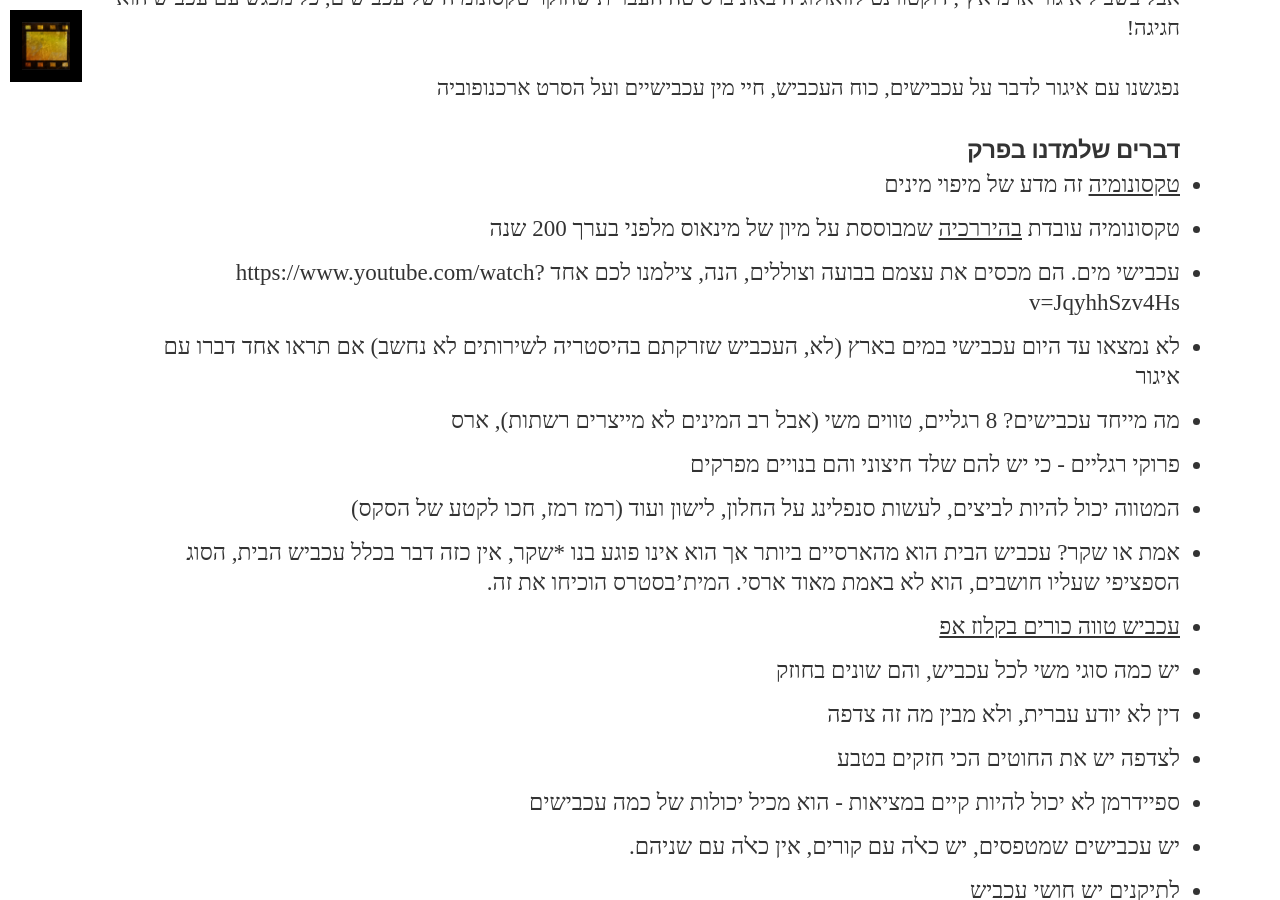
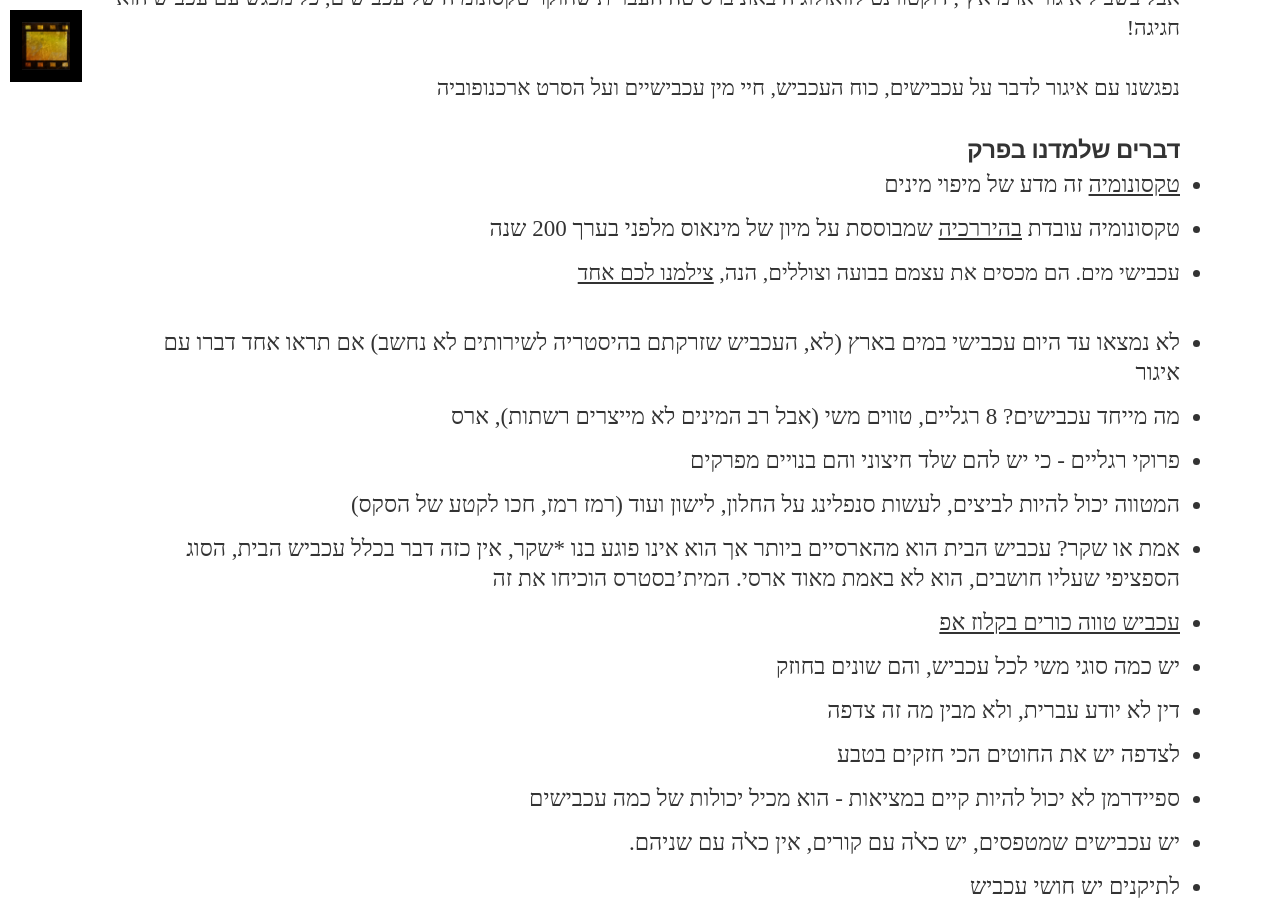
Before and after one commit to movietalkers/movietalkers.github.io, a Jekyll site: the page built from _posts/2018-03-10-arachnophobia.md, in a window 1280 px wide and 900 px high, scrolled down 1027 px. Built offline with Jekyll 4.4.1, drawn with Linux system fonts in a browser that asks for light colours; nearby versions of some CDN libraries; some web fonts are replaced.

Commit message:
archanophobia

```diff
--- a/_posts/2018-03-10-arachnophobia.md
+++ b/_posts/2018-03-10-arachnophobia.md
@@ -30,13 +30,14 @@ cover : /assets/images/ep45-cover.jpg
 * טקסונומיה עובדת
 [בהיררכיה](https://he.wikipedia.org/wiki/%D7%9E%D7%99%D7%95%D7%9F_%D7%A2%D7%95%D7%9C%D7%9D_%D7%94%D7%98%D7%91%D7%A2)
  שמבוססת על מיון של מינאוס מלפני בערך 200 שנה
-* עכבישי מים. הם מכסים את עצמם בבועה וצוללים, הנה, צילמנו לכם אחד https://www.youtube.com/watch?v=JqyhhSzv4Hs
+* עכבישי מים. הם מכסים את עצמם בבועה וצוללים, הנה, [צילמנו לכם אחד](https://www.youtube.com/watch?v=JqyhhSzv4Hs)
+
 * לא נמצאו עד היום עכבישי במים  בארץ (לא, העכביש שזרקתם בהיסטריה לשירותים לא נחשב) אם תראו אחד דברו עם איגור
 * מה מייחד עכבישים? 8 רגליים, טווים משי (אבל רב המינים לא מייצרים רשתות), ארס
 * פרוקי רגליים - כי יש להם שלד חיצוני והם בנויים מפרקים
 * המטווה יכול להיות לביצים, לעשות סנפלינג על החלון, לישון ועוד (רמז רמז, חכו לקטע של הסקס)
 * אמת או שקר? עכביש הבית הוא מהארסיים ביותר אך הוא אינו פוגע בנו
-*שקר, אין כזה דבר בכלל עכביש הבית, הסוג הספציפי שעליו חושבים, הוא לא באמת מאוד ארסי. המית’בסטרס הוכיחו את זה.
+*שקר, אין כזה דבר בכלל עכביש הבית, הסוג הספציפי שעליו חושבים, הוא לא באמת מאוד ארסי. המית’בסטרס הוכיחו את זה
 * [עכביש טווה כורים בקלוז אפ](https://www.youtube.com/watch?v=HvcNdInCCr0)
 * יש כמה סוגי משי לכל עכביש, והם שונים בחוזק
 * דין לא יודע עברית, ולא מבין מה זה צדפה
```
